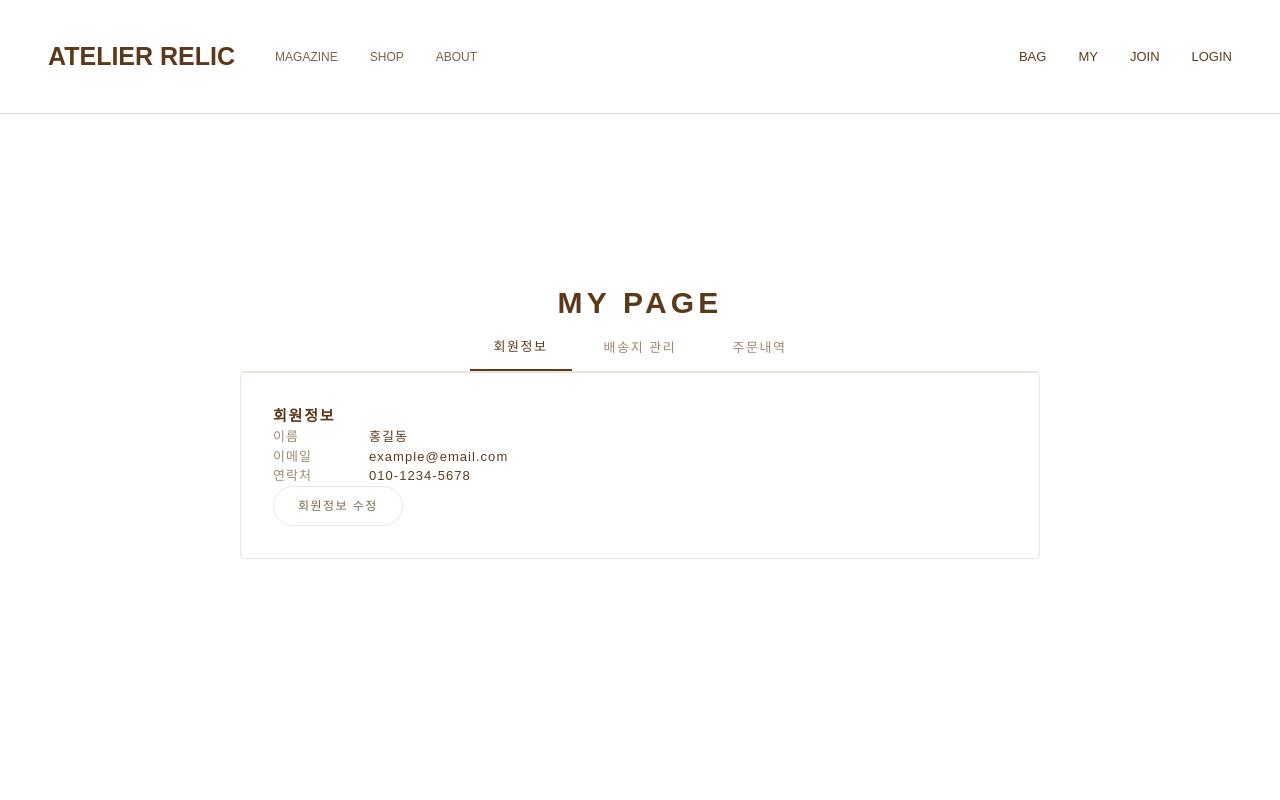
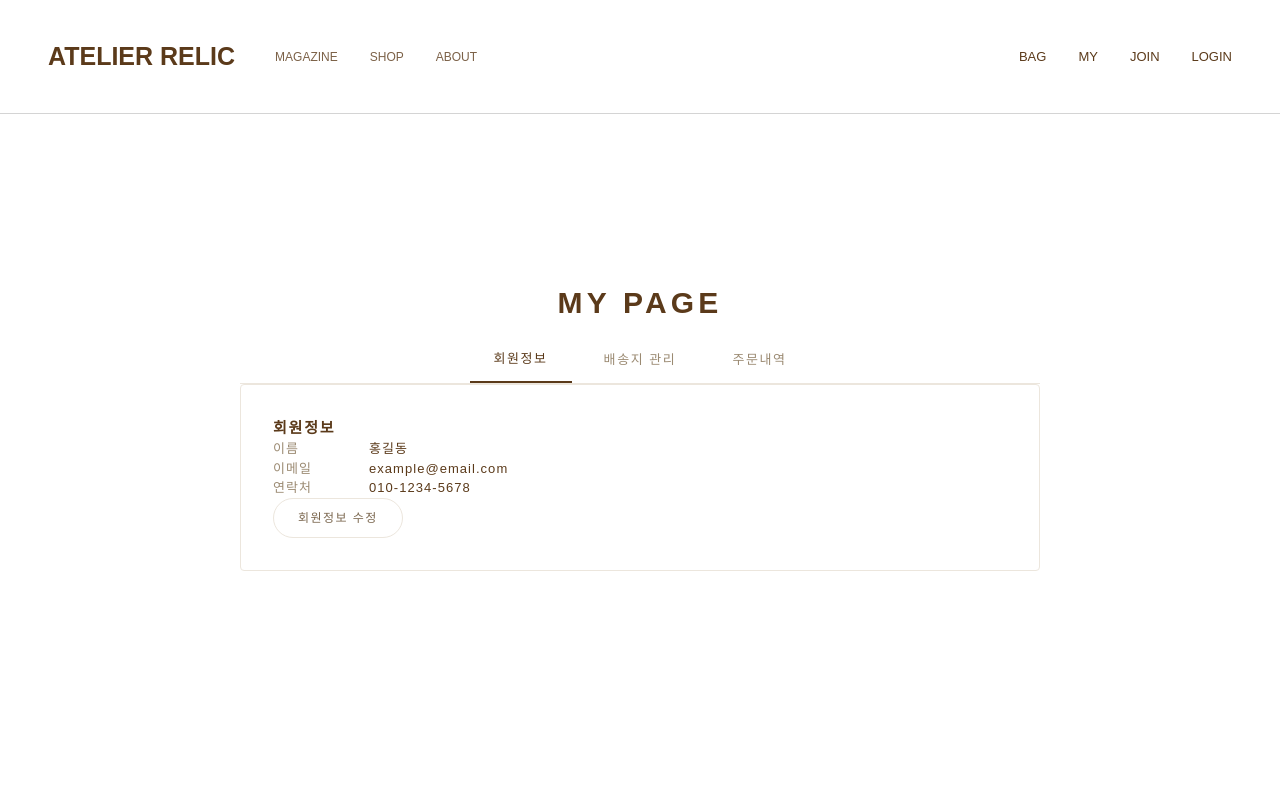
Before and after one commit to rojong2/ATELIER-RELIC, a Next.js app: page /my in a window 1280 px wide. Shown: the top 800 px of the page. Built offline with nearby package versions, Linux system fonts and the light colour scheme; a web font is replaced by a local one.

Commit message:
fix: my 수정

```diff
--- a/src/app/my/page.tsx
+++ b/src/app/my/page.tsx
@@ -143,7 +143,7 @@ export default function MyPage() {
   return (
     <main className="flex min-h-screen justify-center bg-white px-6 py-24 text-[#5B3A1A] pt-70">
       <div className="w-full max-w-[800px]">
-        <h1 className="mb-12 text-center text-[30px] font-bold tracking-[0.14em]">
+        <h1 className="mb-12 text-center text-[30px] font-bold tracking-[0.14em] pb-3">
           MY PAGE
         </h1>
 
```
